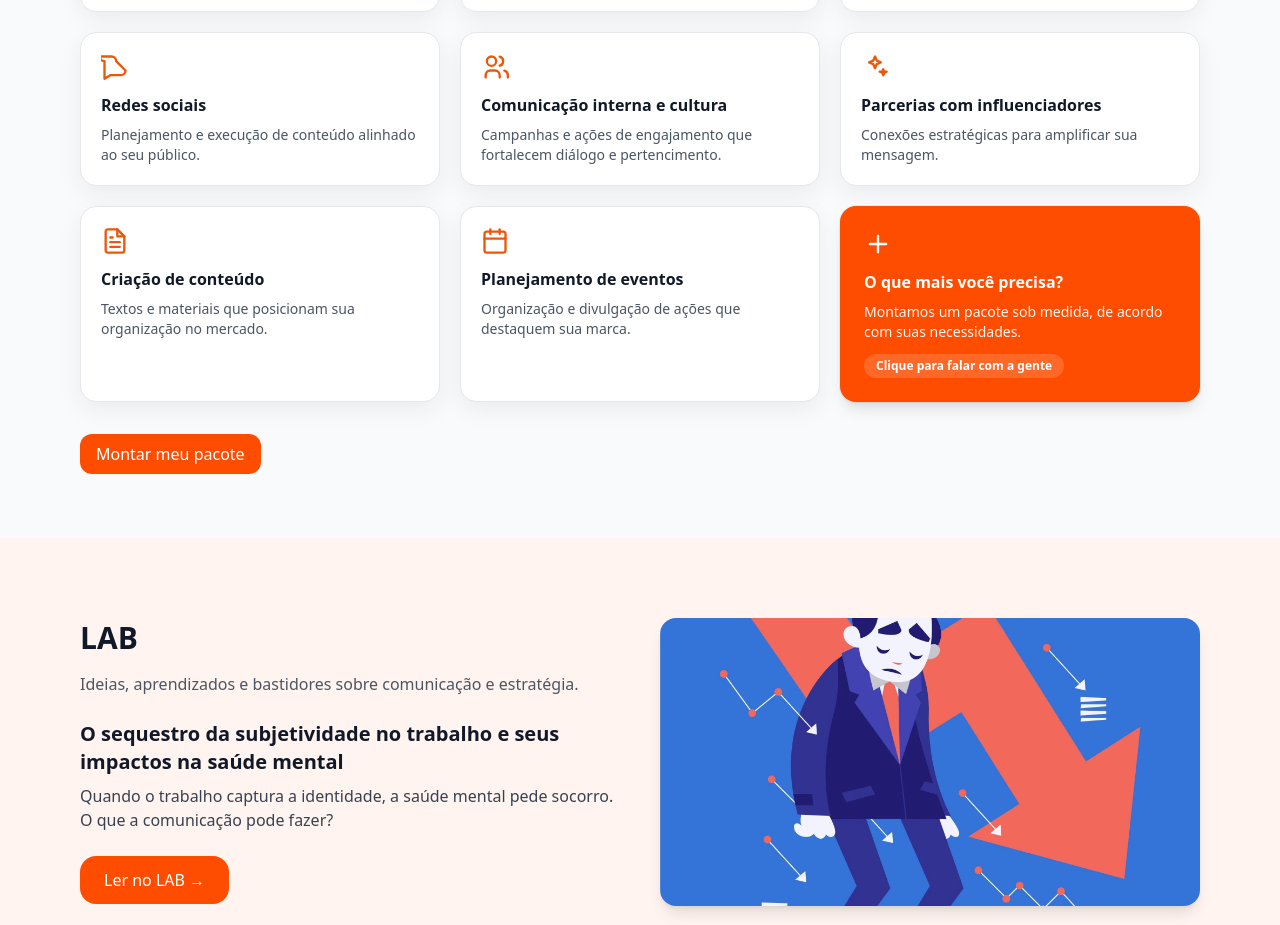
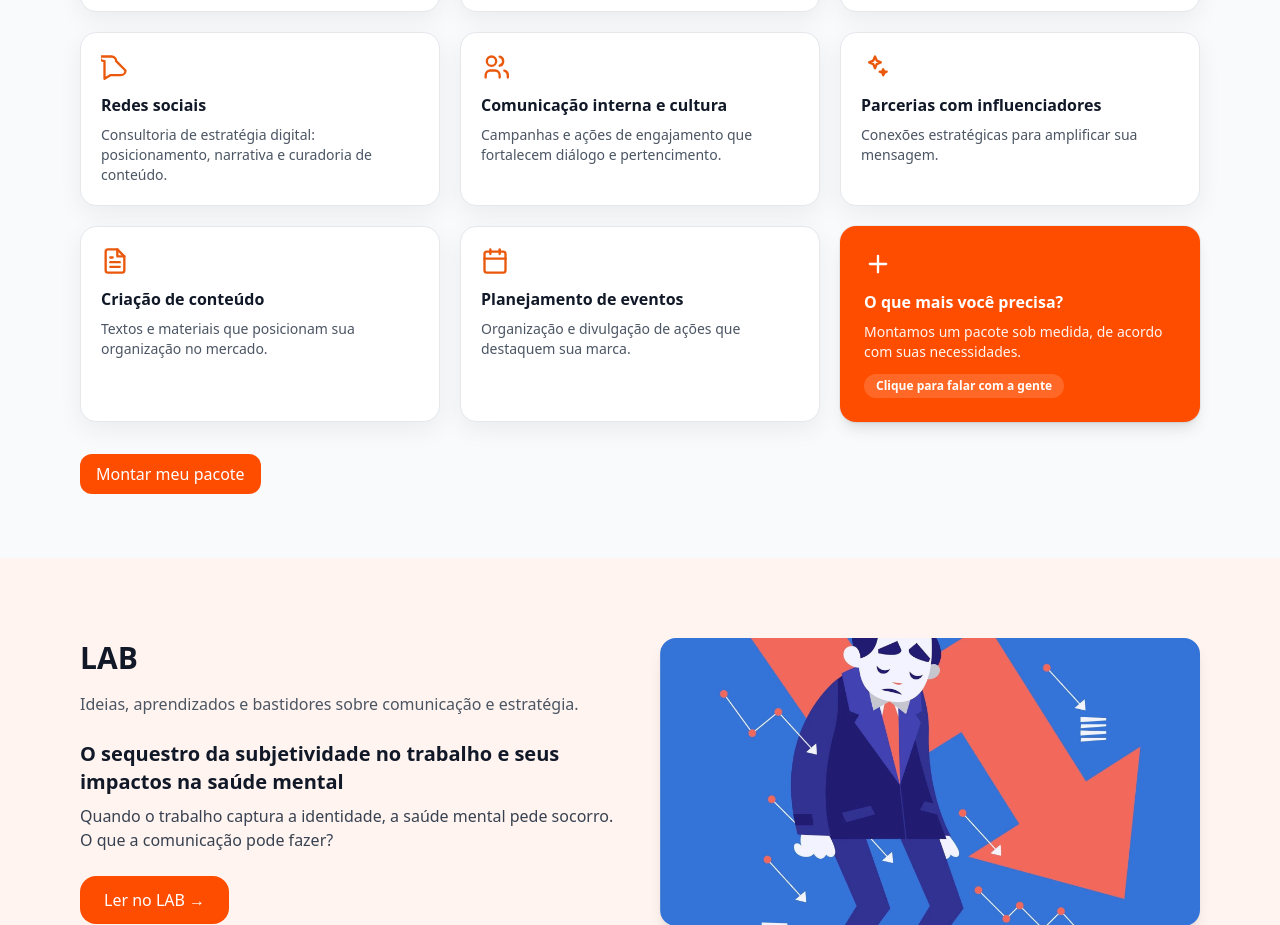
Before and after one commit to andretomazela-dev/integrado, a Next.js app: page / in a window 1280 px wide. Shown: the part 1010-1935 px from the top of the page. Built offline with nearby package versions, Linux system fonts and the light colour scheme.

Commit message:
Update page.jsx

```diff
--- a/app/page.jsx
+++ b/app/page.jsx
@@ -193,7 +193,7 @@ return (
               </div>
               <h3 className="font-semibold">Redes sociais</h3>
               <p className="text-sm text-gray-600 mt-2">
-                Planejamento e execução de conteúdo alinhado ao seu público.
+                Consultoria de estratégia digital: posicionamento, narrativa e curadoria de conteúdo.
               </p>
             </div>
 
```
